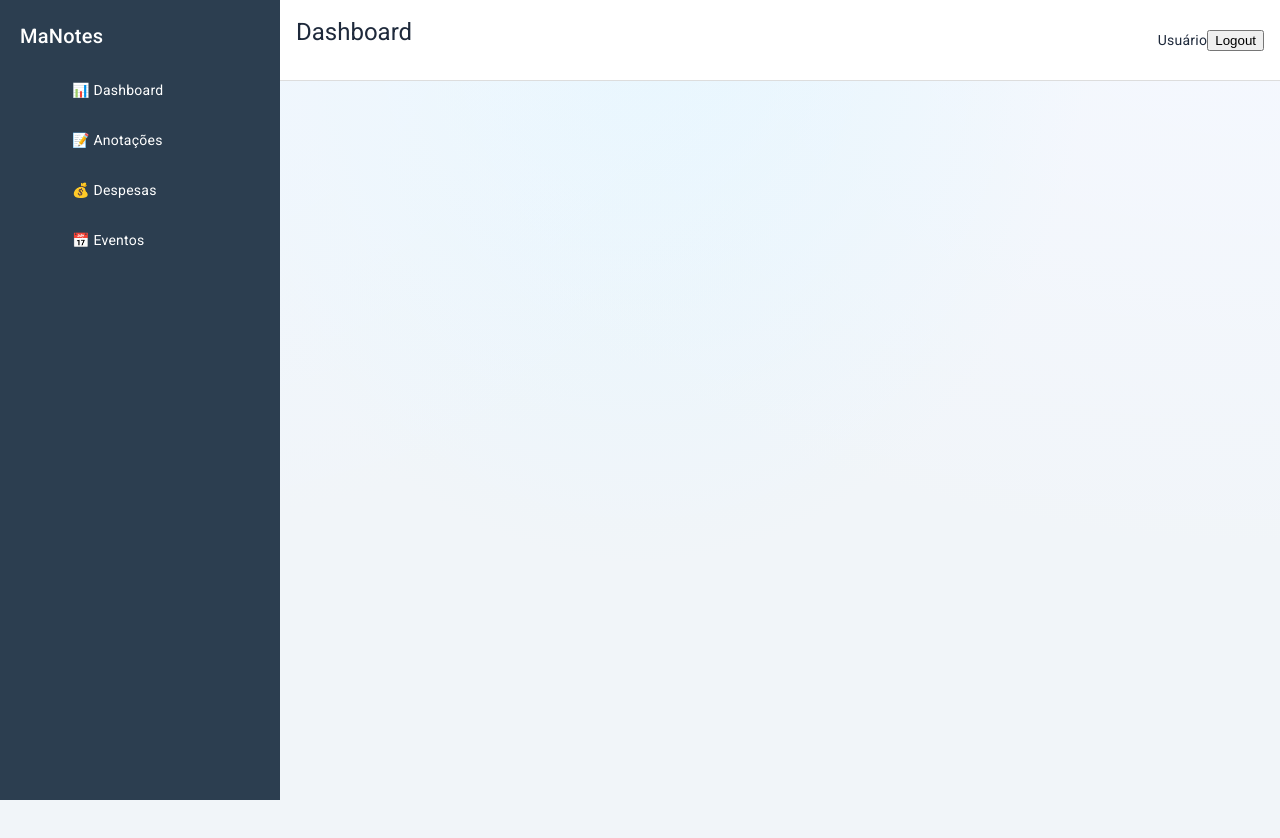
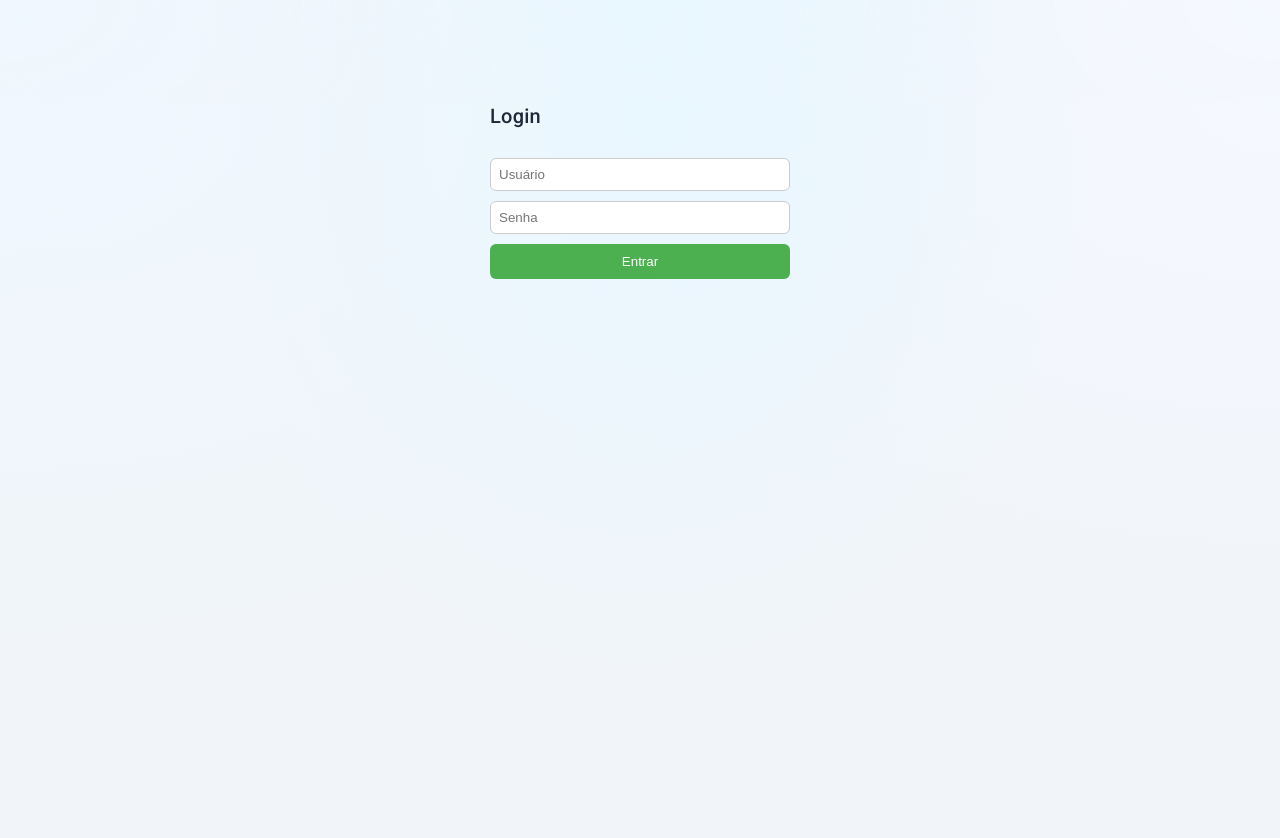
Before and after one commit to Marcelo-Augustovs/maNotesWeb, an Angular app: page /login in a window 1280 px wide. Before the commit this address led to /. Shown: the top 838 px of the page. Before the commit the page ends 800 px from the top, so only its background shows below. Built offline with nearby package versions, Linux system fonts and the light colour scheme.

Commit message:
feat: novos endpoint e melhorias no codigo

```diff
--- a/src/app/app.config.ts
+++ b/src/app/app.config.ts
@@ -1,8 +1,19 @@
 import { ApplicationConfig, provideZoneChangeDetection } from '@angular/core';
 import { provideRouter } from '@angular/router';
+import { provideHttpClient, withFetch, withInterceptors } from '@angular/common/http';
+import { provideAnimationsAsync } from '@angular/platform-browser/animations/async';
 
 import { routes } from './app.routes';
+import { authInterceptor } from '../auth/auth.interception';
 
 export const appConfig: ApplicationConfig = {
-  providers: [provideZoneChangeDetection({ eventCoalescing: true }), provideRouter(routes)]
+  providers: [
+    provideZoneChangeDetection({ eventCoalescing: true }),
+    provideRouter(routes),
+    provideHttpClient(
+      withFetch(),
+      withInterceptors([authInterceptor])
+    ),
+    provideAnimationsAsync()
+  ]
 };
--- a/src/app/app.routes.ts
+++ b/src/app/app.routes.ts
@@ -1,22 +1,49 @@
 import { Routes } from '@angular/router';
 import { DashBordComponent } from './features/dash-bord/dash-bord.component';
 import { NotesComponent } from './features/notes/notes.component';
+import { FoodControlComponent } from './features/food-control/food-control.component';
+import { PhysicalActivityComponent } from './features/physical-activity/physical-activity.component';
+import { LoginComponent } from '../auth/login/login.component';
+import { authGuard } from '../auth/auth.guard';
+import { EventsComponent } from './features/events/events.component';
 
 export const routes: Routes = [
-
+  {
+    path: 'login',
+    component: LoginComponent
+  },
   {
     path: '',
-    component: DashBordComponent
+    component: DashBordComponent,
+    canActivate: [authGuard]
   },
-
   {
     path: 'dashboard',
-    component: DashBordComponent
+    component: DashBordComponent,
+    canActivate: [authGuard]
   },
-
   {
     path: 'notes',
-    component: NotesComponent
+    component: NotesComponent,
+    canActivate: [authGuard]
+  },
+  {
+    path: 'food-control',
+    component: FoodControlComponent,
+    canActivate: [authGuard]
+  },
+  {
+    path: 'physical-activity',
+    component: PhysicalActivityComponent,
+    canActivate: [authGuard]
+  },
+  {
+    path: 'events',
+    component: EventsComponent,
+    canActivate: [authGuard]
+  },
+  {
+    path: '**',
+    redirectTo: ''
   }
-
 ];
--- a/src/shared/components/side-menu/side-menu.component.html
+++ b/src/shared/components/side-menu/side-menu.component.html
@@ -1,25 +1,13 @@
 <nav class="side-menu">
+  <div class="menu-header">
+    <mat-icon class="logo-icon">library_books</mat-icon>
+    <h2>MaNotes</h2>
+  </div>
 
-    <h2>MaNotes</h2>
-
-    <ul>
-
-        <li routerLink="/dashboard">
-            📊 Dashboard
-        </li>
-
-        <li routerLink="/notes">
-            📝 Anotações
-        </li>
-
-        <li routerLink="/expenses">
-            💰 Despesas
-        </li>
-
-        <li routerLink="/events">
-            📅 Eventos
-        </li>
-
-    </ul>
-
+  <mat-nav-list class="menu-list">
+    <a mat-list-item *ngFor="let item of menuItems" [routerLink]="item.path" routerLinkActive="active-link">
+      <mat-icon matListItemIcon>{{item.icon}}</mat-icon>
+      <span matListItemTitle class="menu-label">{{item.label}}</span>
+    </a>
+  </mat-nav-list>
 </nav>
--- a/src/shared/components/side-menu/side-menu.component.scss
+++ b/src/shared/components/side-menu/side-menu.component.scss
@@ -1,28 +1,96 @@
 .side-menu {
+  /* Layout Interno usando CSS GRID */
+  display: grid;
+  grid-template-rows: auto 1fr;
+  /* Cabeçalho e depois Lista preenchendo o resto */
+  gap: 16px;
 
-  width: 240px;
-  background: #2c3e50;
-  color: white;
+  /* Dimensões - Ocupando menos espaço */
+  width: 220px;
+  /* Reduzido de 240px */
   height: 100vh;
-  padding: 20px;
+  box-sizing: border-box;
 
+  /* Estética (seguindo seu padrão escuro original no menu para contrastar com o light theme) */
+  background: #1e293b;
+  /* Dark elegante igual ao dialog */
+  color: #f1f5f9;
+  border-right: 1px solid rgba(0, 0, 0, 0.1);
+  box-shadow: 2px 0 8px rgba(0, 0, 0, 0.05);
 }
 
-.side-menu ul {
-  list-style: none;
+.menu-header {
+  display: flex;
+  align-items: center;
+  gap: 12px;
+  padding: 24px 16px 8px 16px;
+
+  .logo-icon {
+    color: #3b82f6;
+    /* Azul destaque */
+    transform: scale(1.2);
+  }
+
+  h2 {
+    margin: 0;
+    font-size: 1.4rem;
+    font-weight: 700;
+    letter-spacing: 0.5px;
+    background: linear-gradient(90deg, #3b82f6 0%, #60a5fa 100%);
+    -webkit-background-clip: text;
+    -webkit-text-fill-color: transparent;
+  }
 }
 
-.side-menu li {
-
-  padding: 12px;
-  border-radius: 6px;
-  margin-bottom: 6px;
-  cursor: pointer;
-
+.menu-label {
+  color: #cbd5e1;
 }
 
-.side-menu li:hover {
+.menu-list {
+  padding: 0 8px;
+  overflow-y: auto;
+  /* Permite scroll se os itens do grid estourarem a tela */
 
-  background: #34495e;
+  /* Personalização extra do item do Material List */
+  ::ng-deep .mat-mdc-list-item {
+    border-radius: 8px;
+    margin-bottom: 4px;
+    color: #cbd5e1;
+    transition: background 0.2s, color 0.2s;
 
+    .mdc-list-item__primary-text {
+      font-weight: 500;
+      font-size: 0.95rem;
+    }
+
+    mat-icon {
+      color: #94a3b8;
+      transition: color 0.2s;
+    }
+
+    &:hover {
+      background: rgba(255, 255, 255, 0.05);
+      color: #fff;
+
+      mat-icon {
+        color: #fff;
+      }
+    }
+
+    /* Classe ativada pelo routerLinkActive */
+    &.active-link {
+      background: rgba(59, 130, 246, 0.15);
+      /* Azul mais suave pra indicar aba atual */
+      color: #3b82f6;
+
+      .mdc-list-item__primary-text {
+        color: #3b82f6;
+        font-weight: 600;
+      }
+
+      mat-icon {
+        color: #3b82f6;
+      }
+    }
+  }
 }
--- a/src/shared/components/side-menu/side-menu.component.ts
+++ b/src/shared/components/side-menu/side-menu.component.ts
@@ -1,13 +1,25 @@
 import { Component } from '@angular/core';
 import { RouterModule } from '@angular/router';
+import { MatListModule } from '@angular/material/list';
+import { MatIconModule } from '@angular/material/icon';
+import { CommonModule } from '@angular/common';
 
 @Component({
   selector: 'app-side-menu',
-  imports: [RouterModule],
+  imports: [RouterModule, CommonModule, MatListModule, MatIconModule],
   standalone: true,
   templateUrl: './side-menu.component.html',
   styleUrl: './side-menu.component.scss'
 })
 export class SideMenuComponent {
 
+  menuItems = [
+    { path: '/dashboard', icon: 'dashboard', label: 'Dashboard' },
+    { path: '/notes', icon: 'edit_note', label: 'Anotações' },
+    { path: '/expenses', icon: 'account_balance_wallet', label: 'Despesas' },
+    { path: '/events', icon: 'event', label: 'Eventos' },
+    { path: '/food-control', icon: 'kitchen', label: 'Controle Alimentar' },
+    { path: '/physical-activity', icon: 'fitness_center', label: 'Treinos' }
+  ];
+
 }
```
